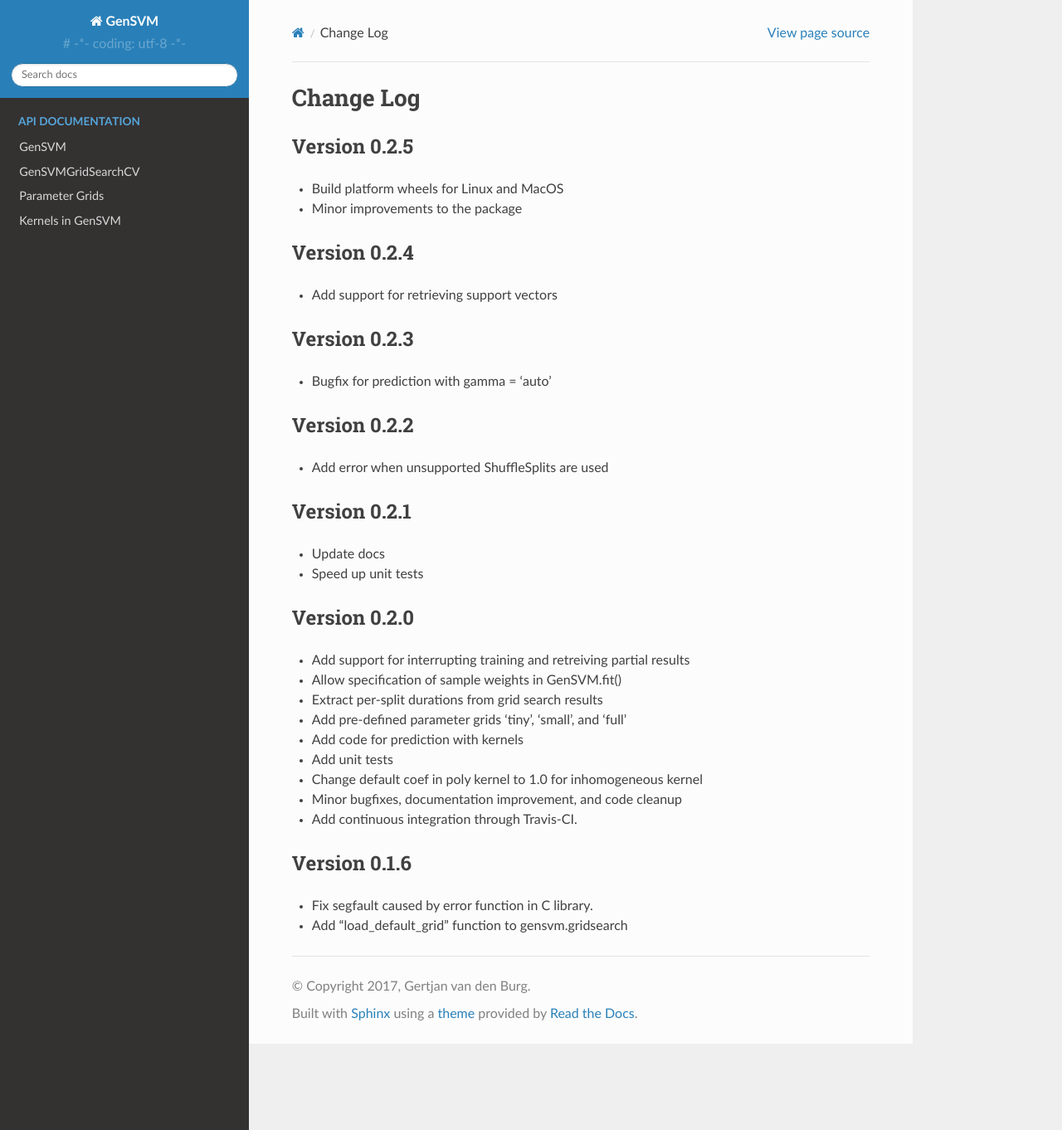
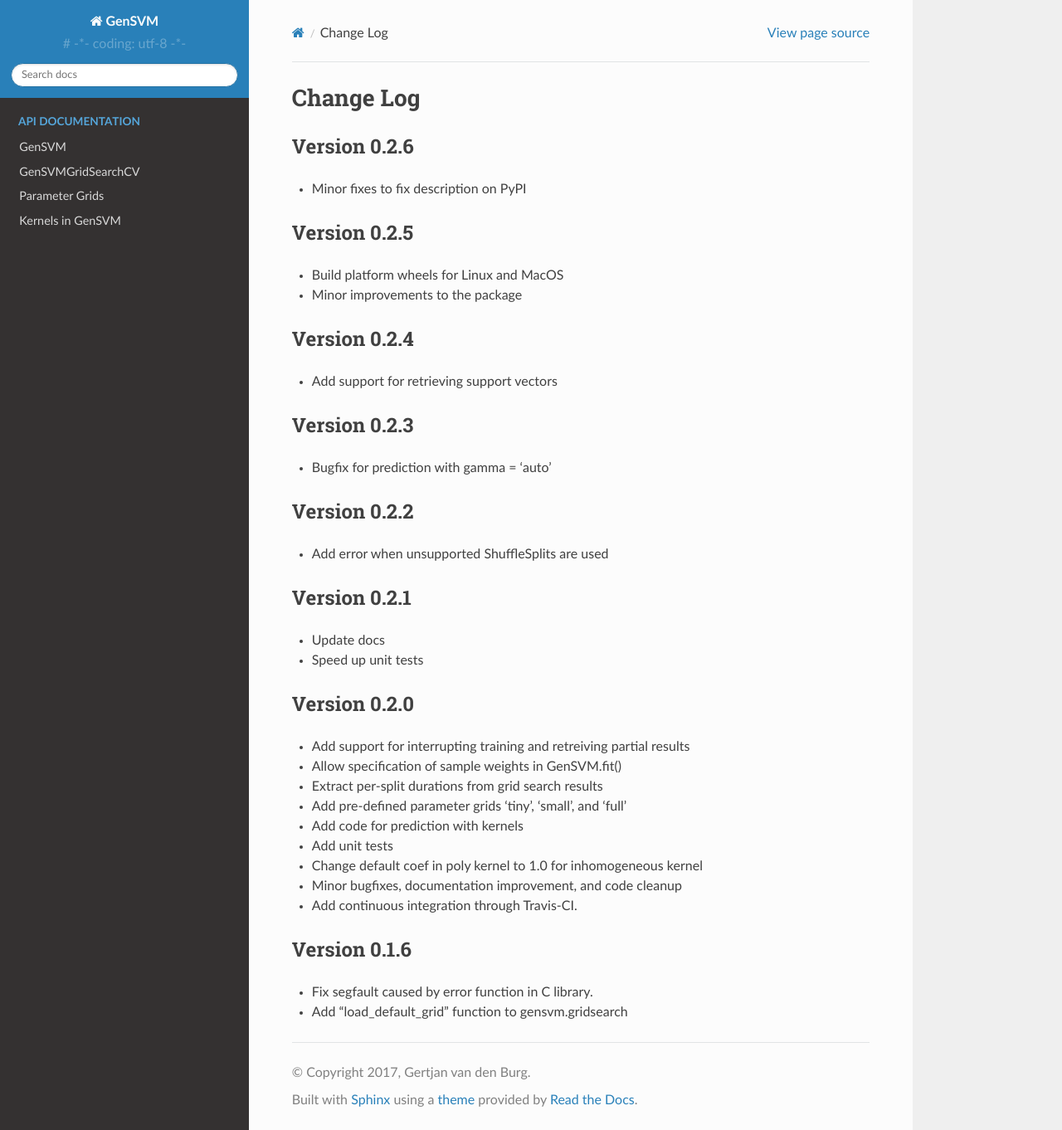
Before and after one commit to GjjvdBurg/PyGenSVM, a Sphinx documentation site: the page built from docs/CHANGELOG.rst, in a window 1280 px wide and 1362 px high. Shown: the whole window at 83% size. Built offline with Sphinx 7.4.7 and the Read the Docs theme 2.0.0, drawn with Linux system fonts in a browser that asks for light colours; pages that are not in the unit, such as notebooks, are missing from menus.

Commit message:
PyGenSVM Release 0.2.6

```diff
--- a/docs/CHANGELOG.rst
+++ b/docs/CHANGELOG.rst
@@ -1,6 +1,12 @@
 
 Change Log
 ----------
+
+Version 0.2.6
+^^^^^^^^^^^^^
+
+
+* Minor fixes to fix description on PyPI
 
 Version 0.2.5
 ^^^^^^^^^^^^^
```
Also changed, not shown: CHANGELOG.md (+4 -0 lines).
